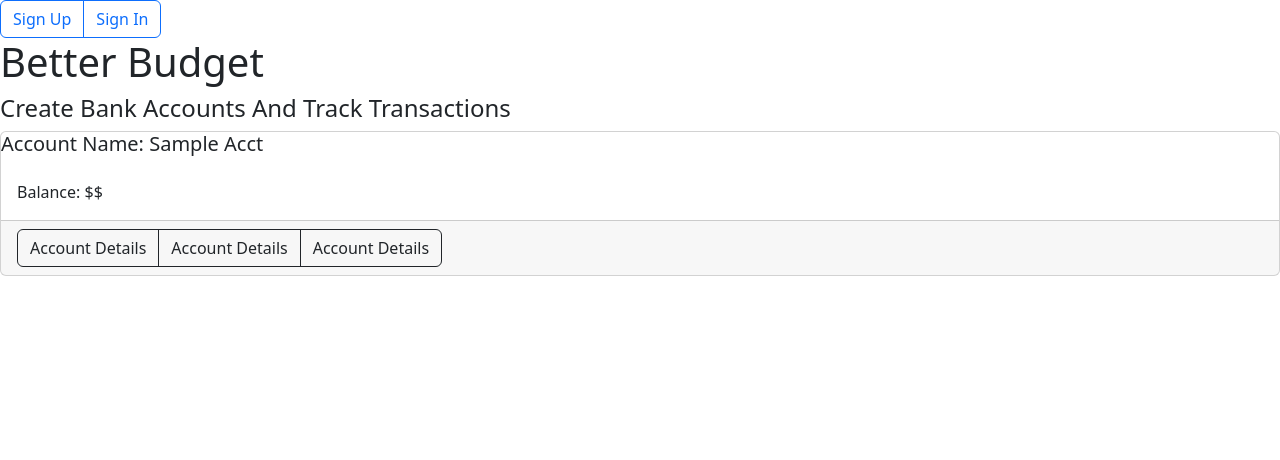
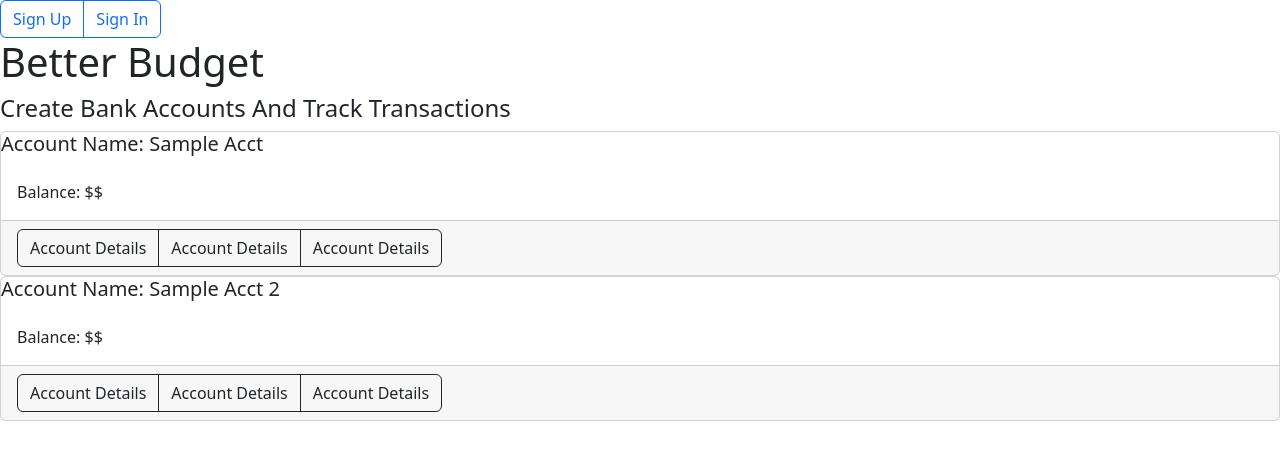
Before and after one commit to ShnanignFlanign/better-budget-frontend, a React (Create React App) app: page / in a window 1280 px wide. Shown: the top 460 px of the page. Built offline with nearby package versions, Linux system fonts and the light colour scheme.

Commit message:
added one more sample acct to welcome.js

```diff
--- a/src/components/Welcome.js
+++ b/src/components/Welcome.js
@@ -27,8 +27,26 @@ const Welcome = () => {
             </Row>
             </Card.Footer>
         </Card>
-
-
+        <Card size="md" >
+            <Card.Title>Account Name: Sample Acct 2</Card.Title>
+            <Card.Body>
+            <Row>
+                <Col>Balance: $$ </Col>
+                <Col></Col>
+            </Row>
+            </Card.Body>
+            <Card.Footer>
+            <Row>
+                <Col>
+                    <ButtonGroup className="me2">
+                        <SampleModal/>
+                        <SampleModal/>
+                        <SampleModal/>
+                    </ButtonGroup>
+                </Col>
+            </Row>
+            </Card.Footer>
+        </Card>
         </>
     )
 }
```
